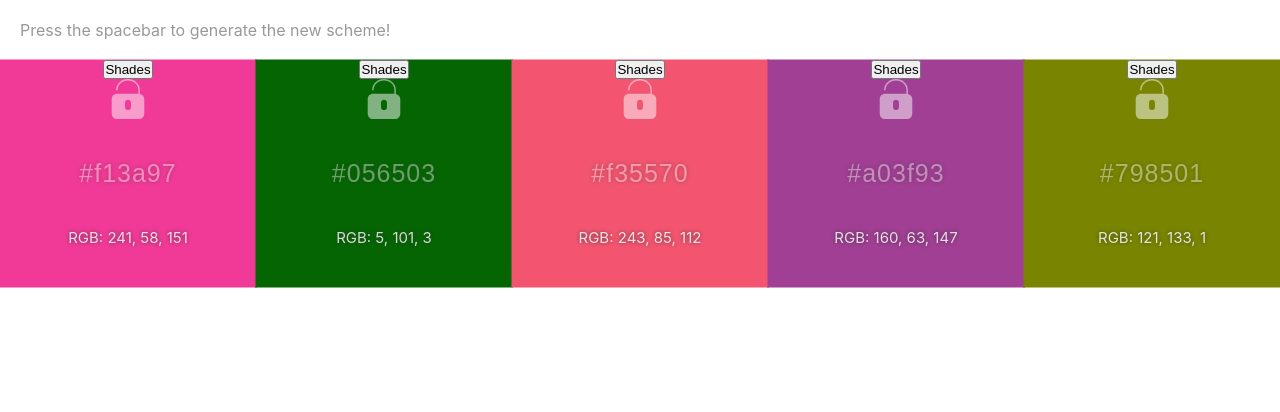
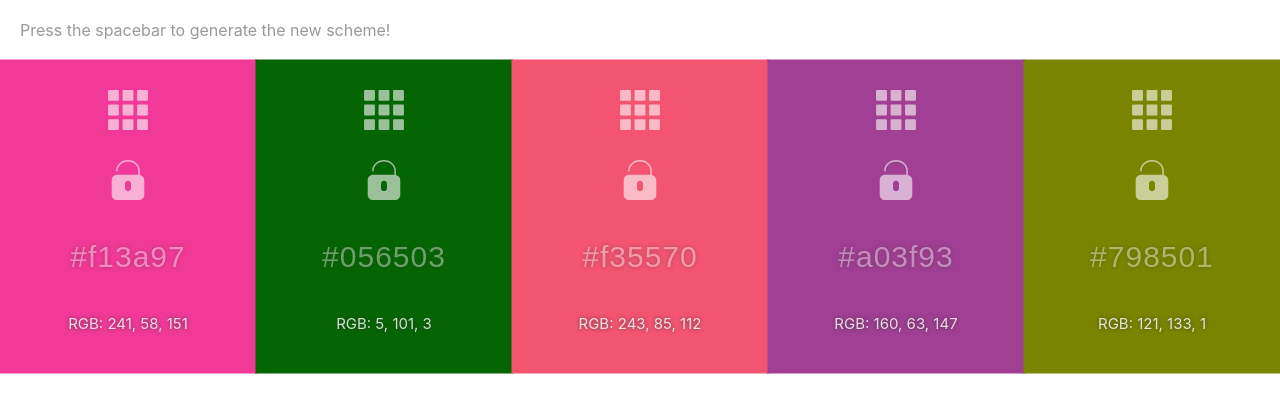
Before and after one commit to okradzemirian/color-generator, a React (Create React App) app: page / in a window 1280 px wide. Shown: the top 412 px of the page. Built offline with nearby package versions, Linux system fonts and the light colour scheme.

Commit message:
Added button for shades and fixed render problems

```diff
--- a/src/components/Color/Color.js
+++ b/src/components/Color/Color.js
@@ -1,13 +1,17 @@
-import React, { useState } from 'react'
+import React, { useState, useEffect } from 'react'
 import ShadesList from '../ShadesList/ShadesList'
 import convertRgbToHex from '../../utils/convertRgbToHex'
 import generateShadesAndTints from '../../utils/generateShadesAndTints'
 import styles from './Color.module.scss'
 import LockedSvg from '../../svg/Locked'
 import UnlockedSvg from '../../svg/Unlocked'
+import ShadesButtonSvg from '../../svg/ShadesButton'
 
 const Color = ({ id, color, locked, dispatch }) => {
-    const [shadesVisible, setShadesVisible] = useState(false)
+    const [shades, setShades] = useState({
+        visible: false,
+        selected: null,
+    })
 
     const copyToClipboard = e => {
         e.target.select()
@@ -25,15 +29,21 @@ const Color = ({ id, color, locked, dispatch }) => {
         <div
             className={styles.Color}
             style={{
-                background: `rgb(${color})`,
+                background: `rgb(${shades.selected || color})`,
                 boxShadow: `0px 0px 0px 1px rgba(${color}, .5)`,
             }}
         >
-            {shadesVisible && (
-                <ShadesList shades={generateShadesAndTints(color)} />
+            {shades.visible && (
+                <ShadesList
+                    setShades={setShades}
+                    shades={generateShadesAndTints(color)}
+                />
             )}
 
-            <button onClick={() => setShadesVisible(true)}>Shades</button>
+            <ShadesButtonSvg
+                onClick={() => setShades({ ...shades, visible: true })}
+                className={styles.ShadesButton}
+            />
 
             {locked ? (
                 <LockedSvg onClick={lockOrUnlock} className={styles.Locked} />
@@ -47,11 +57,11 @@ const Color = ({ id, color, locked, dispatch }) => {
             <input
                 className={styles.ColorValue}
                 type="text"
-                value={convertRgbToHex(color)}
+                value={convertRgbToHex(shades.selected || color)}
                 onClick={e => copyToClipboard(e)}
             />
 
-            <p className={styles.RgbValue}>RGB: {color}</p>
+            <p className={styles.RgbValue}>RGB: {shades.selected || color}</p>
         </div>
     )
 }
--- a/src/components/Color/Color.module.scss
+++ b/src/components/Color/Color.module.scss
@@ -15,7 +15,7 @@
     background: none;
     border: none;
     text-align: center;
-    font-size: 2.5rem;
+    font-size: 3rem;
     color: $white;
     text-shadow: 0 0 4px $dark;
     letter-spacing: 1px;
@@ -41,17 +41,27 @@
 }
 
 .Locked,
-.Unlocked {
+.Unlocked,
+.ShadesButton {
     width: 4rem;
     height: 4rem;
     fill: $white;
     cursor: pointer;
+    margin-top: 3rem;
 }
 
 .Unlocked {
-    opacity: 0.5;
+    opacity: 0.6;
 }
 
 .Locked {
     opacity: 0.8;
 }
+
+.ShadesButton {
+    opacity: 0.6;
+
+    &:hover {
+        opacity: 0.8;
+    }
+}
--- a/src/components/ColorsList/ColorsList.js
+++ b/src/components/ColorsList/ColorsList.js
@@ -9,7 +9,7 @@ const ColorsList = () => {
     return (
         <div className={styles.Colors}>
             {state.map((color, idx) => (
-                <Color key={idx} dispatch={dispatch} {...color} />
+                <Color key={color.id} dispatch={dispatch} {...color} />
             ))}
         </div>
     )
--- /dev/null
+++ b/src/components/Shade/Shade.js
@@ -0,0 +1,16 @@
+import React from 'react'
+import styles from './Shade.module.scss'
+
+const Shade = ({ shade, setShades }) => (
+    <div
+        onClick={() => setShades({ visible: false, selected: shade })}
+        className={styles.Shade}
+        style={{
+            background: `rgb(${shade})`,
+        }}
+    >
+        {`rgb(${shade})`}
+    </div>
+)
+
+export default Shade
--- /dev/null
+++ b/src/components/Shade/Shade.module.scss
@@ -0,0 +1,7 @@
+.Shade {
+    flex-grow: 1;
+    display: flex;
+    align-items: center;
+    justify-content: center;
+    cursor: pointer;
+}
--- a/src/components/ShadesList/ShadesList.js
+++ b/src/components/ShadesList/ShadesList.js
@@ -1,17 +1,11 @@
 import React from 'react'
+import Shade from '../Shade/Shade'
 import styles from './ShadesList.module.scss'
 
-const ShadesList = ({ shades }) => (
+const ShadesList = ({ shades, setShades }) => (
     <div className={styles.ShadesList}>
         {shades.map(shade => (
-            <div
-                className={styles.Shade}
-                style={{
-                    background: `rgb(${shade})`,
-                }}
-            >
-                {`rgb(${shade})`}
-            </div>
+            <Shade shade={shade} setShades={setShades} />
         ))}
     </div>
 )
--- a/src/components/ShadesList/ShadesList.module.scss
+++ b/src/components/ShadesList/ShadesList.module.scss
@@ -9,11 +9,3 @@
     flex-direction: column;
     z-index: 10;
 }
-
-.Shade {
-    flex-grow: 1;
-    display: flex;
-    align-items: center;
-    justify-content: center;
-    cursor: pointer;
-}
--- /dev/null
+++ b/src/svg/ShadesButton.js
@@ -0,0 +1,68 @@
+import React from 'react'
+
+const ShadesButton = props => (
+    <svg
+        version="1.1"
+        id="Capa_1"
+        xmlns="http://www.w3.org/2000/svg"
+        xmlnsXlink="http://www.w3.org/1999/xlink"
+        x="0px"
+        y="0px"
+        viewBox="0 0 965.199 965.199"
+        xmlSpace="preserve"
+        {...props}
+    >
+        <g>
+            <path
+                d="M263.85,30c0-16.6-13.4-30-30-30h-202c-16.6,0-30,13.4-30,30v202.1c0,16.6,13.4,30,30,30h202.1c16.6,0,30-13.4,30-30V30
+		H263.85z"
+            />
+            <path d="M613.55,30c0-16.6-13.4-30-30-30h-202c-16.6,0-30,13.4-30,30v202.1c0,16.6,13.4,30,30,30h202c16.6,0,30-13.4,30-30V30z" />
+            <path
+                d="M963.25,30c0-16.6-13.4-30-30-30h-202c-16.601,0-30,13.4-30,30v202.1c0,16.6,13.399,30,30,30h202.1c16.601,0,30-13.4,30-30
+		V30H963.25z"
+            />
+            <path
+                d="M263.85,381.6c0-16.6-13.4-30-30-30h-202c-16.6,0-30,13.4-30,30v202c0,16.6,13.4,30,30,30h202.1c16.6,0,30-13.4,30-30v-202
+		H263.85z"
+            />
+            <path
+                d="M613.55,381.6c0-16.6-13.4-30-30-30h-202c-16.6,0-30,13.4-30,30v202c0,16.6,13.4,30,30,30h202c16.6,0,30-13.4,30-30V381.6z
+		"
+            />
+            <path
+                d="M963.25,381.6c0-16.6-13.4-30-30-30h-202c-16.601,0-30,13.4-30,30v202c0,16.6,13.399,30,30,30h202.1
+		c16.601,0,30-13.4,30-30v-202H963.25z"
+            />
+            <path
+                d="M233.85,703.1h-202c-16.6,0-30,13.4-30,30v202.1c0,16.602,13.4,30,30,30h202.1c16.6,0,30-13.398,30-30V733.1
+		C263.85,716.6,250.45,703.1,233.85,703.1z"
+            />
+            <path
+                d="M583.55,703.1h-202c-16.6,0-30,13.4-30,30v202.1c0,16.602,13.4,30,30,30h202c16.6,0,30-13.398,30-30V733.1
+		C613.55,716.6,600.149,703.1,583.55,703.1z"
+            />
+            <path
+                d="M933.25,703.1h-202c-16.601,0-30,13.4-30,30v202.1c0,16.602,13.399,30,30,30h202.1c16.601,0,30-13.398,30-30V733.1
+		C963.25,716.6,949.85,703.1,933.25,703.1z"
+            />
+        </g>
+        <g></g>
+        <g></g>
+        <g></g>
+        <g></g>
+        <g></g>
+        <g></g>
+        <g></g>
+        <g></g>
+        <g></g>
+        <g></g>
+        <g></g>
+        <g></g>
+        <g></g>
+        <g></g>
+        <g></g>
+    </svg>
+)
+
+export default ShadesButton
```
